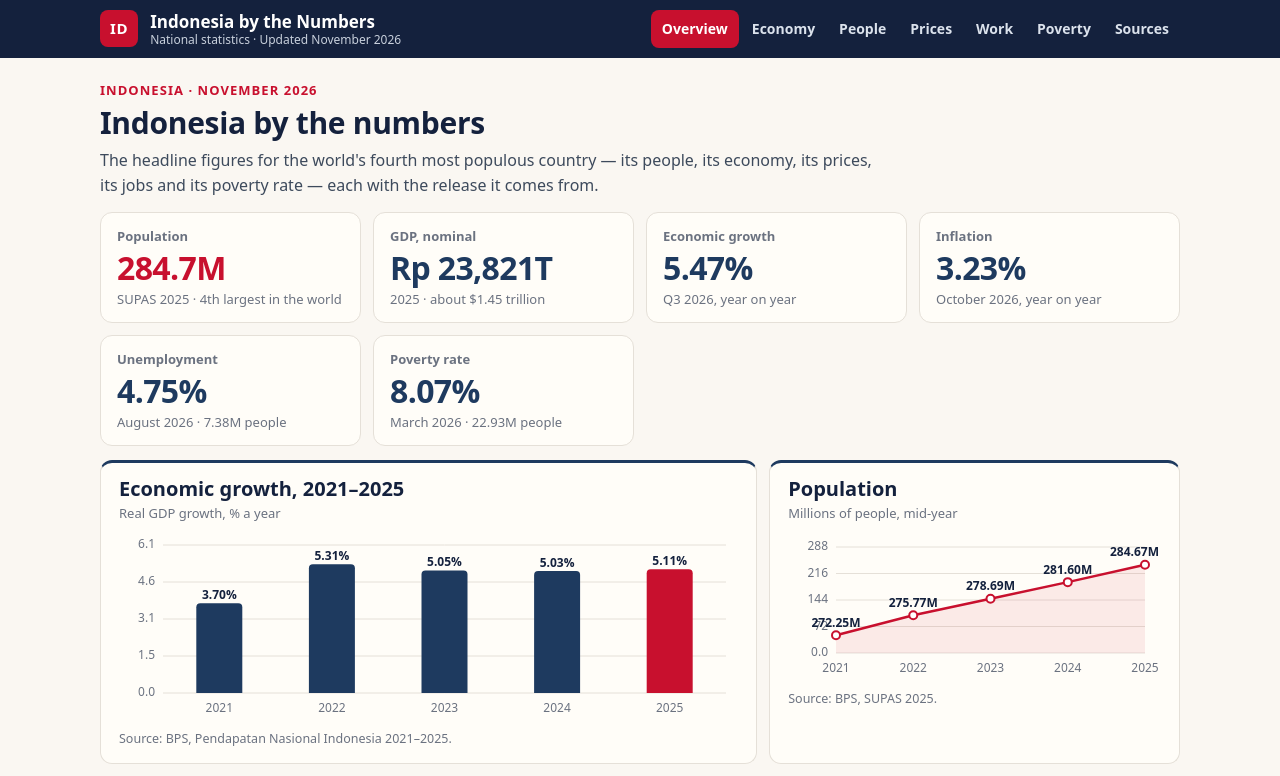
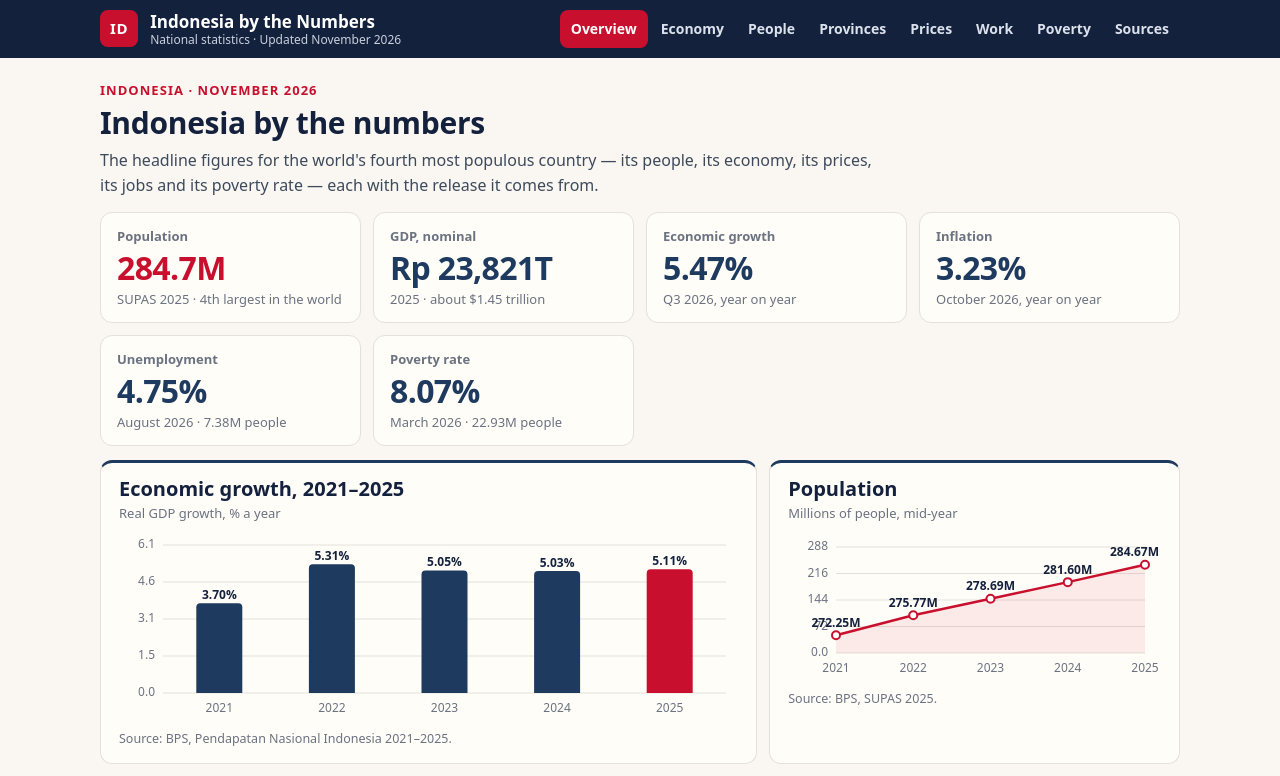
Before and after one commit to sura19/indonesia-stats-site, a plain HTML site: page app/index.html in a window 1280 px wide. Shown: the top 776 px of the page. Drawn offline with Linux system fonts and the light colour scheme.

Commit message:
v3 interim: upload app/index.html

```diff
--- a/app/index.html
+++ b/app/index.html
@@ -18,6 +18,7 @@
       <a class="nav-link" href="#/">Overview</a>
       <a class="nav-link" href="#/economy">Economy</a>
       <a class="nav-link" href="#/people">People</a>
+      <a class="nav-link" href="#/provinces">Provinces</a>
       <a class="nav-link" href="#/prices">Prices</a>
       <a class="nav-link" href="#/work">Work</a>
       <a class="nav-link" href="#/poverty">Poverty</a>
```
